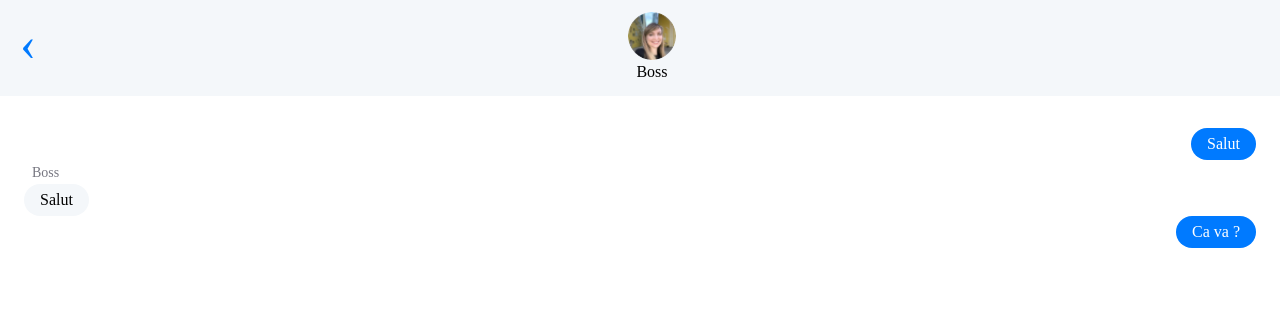
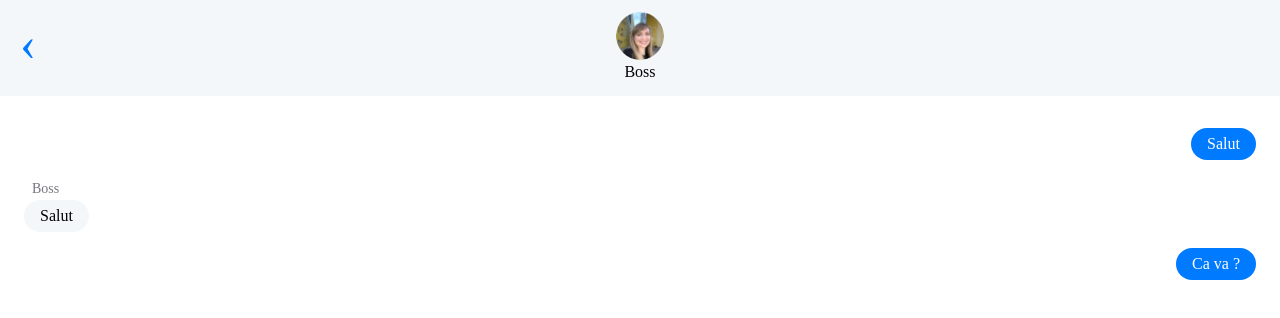
Before and after one commit to Pierson38/cercle-de-projet, a React (Create React App) app: page /messages/0 in a window 1280 px wide. Shown: the top 318 px of the page. Built offline with nearby package versions, Linux system fonts and the light colour scheme; a web font is replaced by a local one.

Commit message:
mise en page message

```diff
--- a/src/pages/messages/Message.css
+++ b/src/pages/messages/Message.css
@@ -17,3 +17,7 @@
 .text-grey {
     color: #767680;
 }
+
+.max-width {
+    max-width: 250px;
+}
--- a/src/pages/messages/Message.jsx
+++ b/src/pages/messages/Message.jsx
@@ -16,17 +16,17 @@ function Note({ message }) {
               <img src={messages[id].profilUrl} alt="" className="image-ronde w-12 m-auto"/>
               <h1 className="text-1xl text-center">{messages[id].from}</h1>
             </div>
-            <div></div>
+            <div class="w-6"></div>
           </div>
         </Link>
       </div>
       <div className="px-6 pb-6 h-screen mt-8">
         {messages[id].messages.map(item => {
           return item.from === "moi" ?
-            <div class="flex justify-end"><div class="flex justify-end items-center rounded-2xl px-4 py-1 bg-blue w-fit text-white"> <span className="">{item.message}</span></div></div>
+            <div class="flex justify-end mt-4 "><div class="flex justify-end items-center rounded-2xl px-4 py-1 bg-blue w-fit text-white max-width"> <span className="">{item.message}</span></div></div>
             :
-            <div class="flex justify-start">
-              <div>
+            <div class="flex justify-start mt-4 ">
+              <div class="max-width">
                 <span class="text-sm ml-2 text-grey">{item.from}</span>
                 <div class="flex justify-start items-center rounded-2xl px-4 py-1 bg-grey w-fit">
                   <span className="">{item.message}</span>
```
